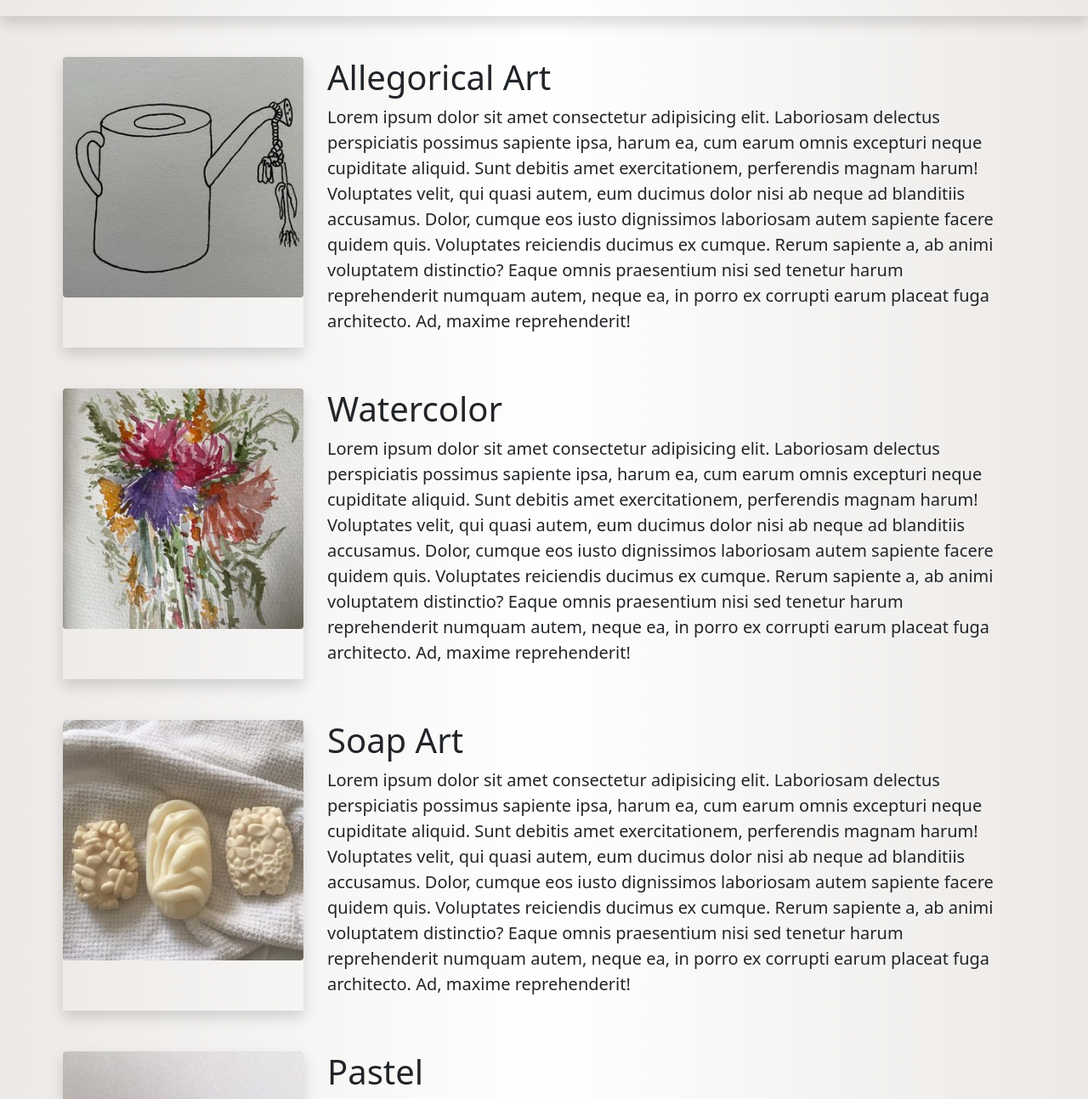
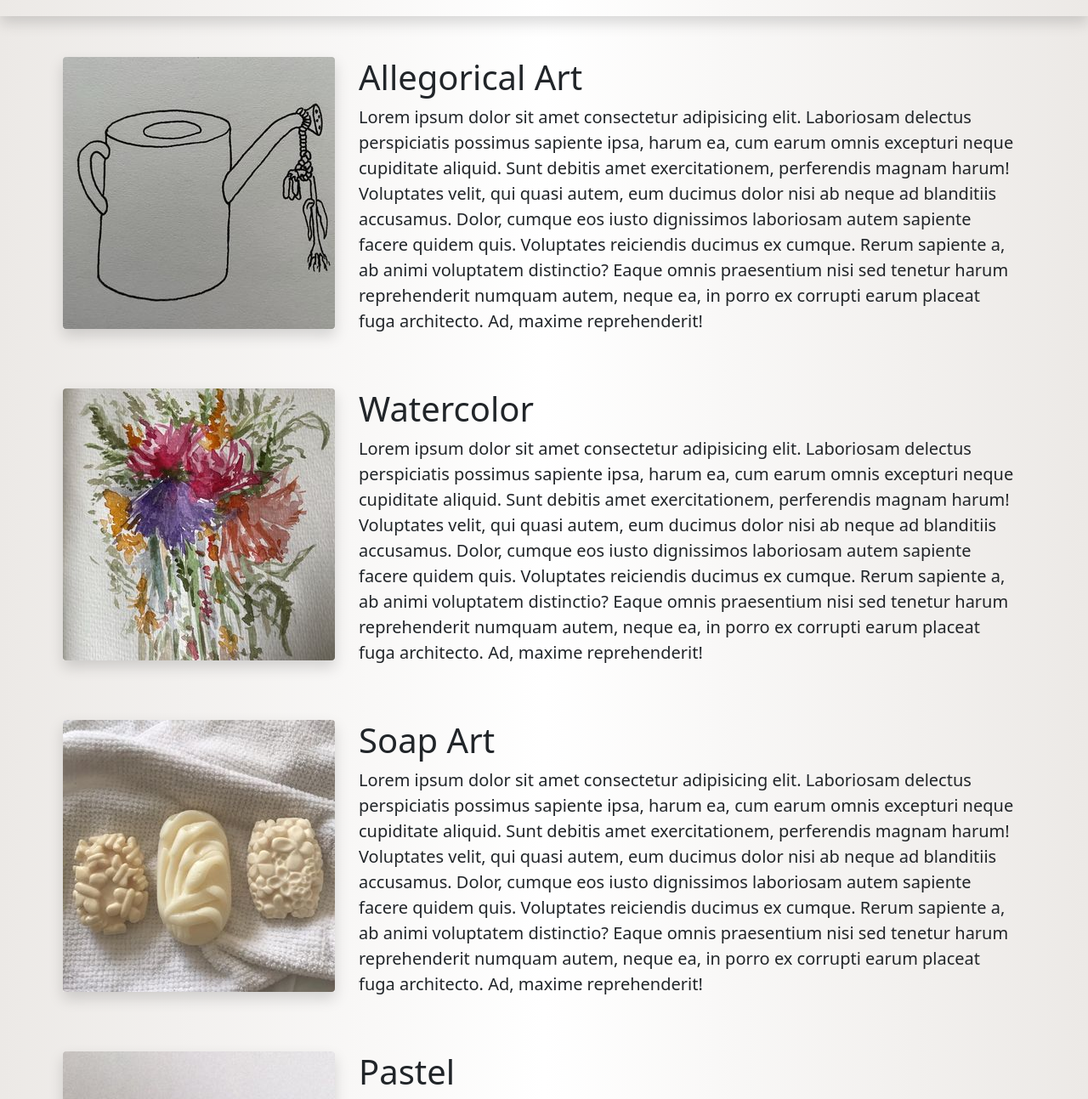
Before and after one commit to aryaemami59/sou-hashemi-art-gallery, a website: page index.html in a window 1280 px wide. Shown: the part 147-1440 px from the top of the page at 85% size. Drawn offline with nearby package versions, Linux system fonts and the light colour scheme.

Commit message:
fixed responsiveness for the main page body

```diff
--- a/index.html
+++ b/index.html
@@ -107,19 +107,21 @@
       </div>
     </nav>
     <div class="container px-3 py-5">
-      <div class="row row-content">
-        <div class="col-md-3 mx-auto overflow-hidden p-0 shadow">
+      <div class="row row-content align-items-start">
+        <div class="col-md-3 mx-auto overflow-hidden p-0 h-auto shadow w-auto">
           <a href="allegorical.html">
             <img
               src="img/allegorical/1.jpg"
-              class="img-fluid rounded float-end hover-transform-z opacity-hover w-100"
+              class="img-fluid rounded float-end hover-transform-z opacity-hover"
               alt="allegorical image"
             />
           </a>
         </div>
         <div class="ms-3 col-md">
-          <h1>Allegorical Art</h1>
-          <p class="lead">
+          <h1 class="mt-3 mt-md-0 text-center text-md-start">
+            Allegorical Art
+          </h1>
+          <p class="lead text-center text-md-start">
             Lorem ipsum dolor sit amet consectetur adipisicing elit. Laboriosam
             delectus perspiciatis possimus sapiente ipsa, harum ea, cum earum
             omnis excepturi neque cupiditate aliquid. Sunt debitis amet
@@ -134,19 +136,19 @@
           </p>
         </div>
       </div>
-      <div class="row row-content my-5">
-        <div class="col-md-3 mx-auto overflow-hidden p-0 shadow">
+      <div class="row row-content my-5 align-items-start">
+        <div class="col-md-3 mx-auto overflow-hidden p-0 h-auto shadow w-auto">
           <a href="waterColorPaintings.html">
             <img
               src="img/watercolor/1.jpg"
-              class="img-fluid rounded float-end hover-transform-z opacity-hover w-100"
+              class="img-fluid rounded float-end hover-transform-z opacity-hover"
               alt="watercolor image"
             />
           </a>
         </div>
         <div class="ms-3 col-md">
-          <h1>Watercolor</h1>
-          <p class="lead">
+          <h1 class="mt-3 mt-md-0 text-center text-md-start">Watercolor</h1>
+          <p class="lead text-center text-md-start">
             Lorem ipsum dolor sit amet consectetur adipisicing elit. Laboriosam
             delectus perspiciatis possimus sapiente ipsa, harum ea, cum earum
             omnis excepturi neque cupiditate aliquid. Sunt debitis amet
@@ -161,19 +163,19 @@
           </p>
         </div>
       </div>
-      <div class="row row-content my-5">
-        <div class="col-md-3 mx-auto overflow-hidden p-0 shadow">
+      <div class="row row-content my-5 align-items-start">
+        <div class="col-md-3 mx-auto overflow-hidden p-0 h-auto shadow w-auto">
           <a href="soap.html">
             <img
               src="img/soap/1.jpg"
-              class="img-fluid rounded float-end hover-transform-z opacity-hover w-100"
+              class="img-fluid rounded float-end hover-transform-z opacity-hover"
               alt="soap image"
             />
           </a>
         </div>
         <div class="ms-3 col-md">
-          <h1>Soap Art</h1>
-          <p class="lead">
+          <h1 class="mt-3 mt-md-0 text-center text-md-start">Soap Art</h1>
+          <p class="lead text-center text-md-start">
             Lorem ipsum dolor sit amet consectetur adipisicing elit. Laboriosam
             delectus perspiciatis possimus sapiente ipsa, harum ea, cum earum
             omnis excepturi neque cupiditate aliquid. Sunt debitis amet
@@ -188,19 +190,19 @@
           </p>
         </div>
       </div>
-      <div class="row row-content my-5">
-        <div class="col-md-3 mx-auto overflow-hidden p-0 shadow">
+      <div class="row row-content my-5 align-items-start">
+        <div class="col-md-3 mx-auto overflow-hidden p-0 h-auto shadow w-auto">
           <a href="pastel.html">
             <img
               src="img/pastel/1.jpg"
-              class="img-fluid rounded float-end hover-transform-z opacity-hover w-100"
+              class="img-fluid rounded float-end hover-transform-z opacity-hover"
               alt="pastel image"
             />
           </a>
         </div>
         <div class="ms-3 col-md">
-          <h1>Pastel</h1>
-          <p class="lead">
+          <h1 class="mt-3 mt-md-0 text-center text-md-start">Pastel</h1>
+          <p class="lead text-center text-md-start">
             Lorem ipsum dolor sit amet consectetur adipisicing elit. Laboriosam
             delectus perspiciatis possimus sapiente ipsa, harum ea, cum earum
             omnis excepturi neque cupiditate aliquid. Sunt debitis amet
@@ -316,7 +318,7 @@
           </div>
         </div>
         <div class="row my-5 justify-content-center">
-          <div class="col-4 text-center">
+          <div class="col-md-4 text-md-center">
             <h1>NEWSLETTER</h1>
             <p class="lead">Stay connected through our monthly newsletter.</p>
             <div class="input-group-lg">
```
